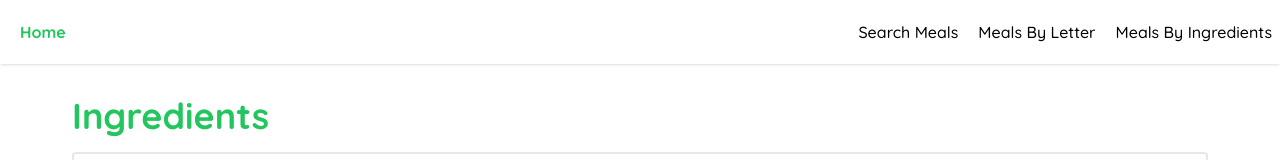
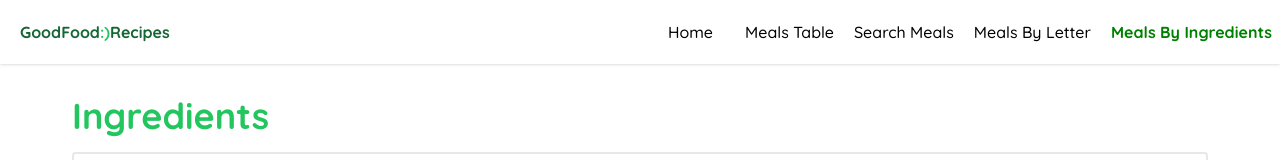
Before and after one commit to ciubiadi/Good-Food-Recipes, a Vue app: page /ingredients in a window 1280 px wide. Shown: the top 160 px of the page. Built offline with nearby package versions, Linux system fonts and the light colour scheme; no server answers.

Commit message:
colors and nav

```diff
--- a/src/components/DefaultLayout.vue
+++ b/src/components/DefaultLayout.vue
@@ -6,7 +6,7 @@ import Navbar from '../components/Navbar.vue'
 <template>
     <Navbar />
     <main>
-        <div class="max-w-[1200px] mx-auto">
+        <div class="min-w-[100%]">
             <router-view />
         </div>
     </main>
--- a/src/components/Meals.vue
+++ b/src/components/Meals.vue
@@ -1,5 +1,4 @@
 <script setup lang="ts">
-import { onMounted } from 'vue';
 import MealItem from './MealItem.vue';
 import { IMeal } from '../utils/types';
 
@@ -9,8 +8,6 @@ const { meals } = defineProps({
         type: Array as () => IMeal[]
     }
 })
-
-onMounted(() => console.log(meals))
 </script>
 
 <template>
--- a/src/components/Navbar.vue
+++ b/src/components/Navbar.vue
@@ -1,33 +1,65 @@
 <script setup lang="ts">
+import { useRoute } from 'vue-router';
+
+const route = useRoute();
+
+const isLinkActive = (path: string) => {
+  console.log('route.path', route.path)
+  console.log('path', path)
+  console.log(path == route.path)
+  return path == route.path;
+};
+
 </script>
 
 <template>
     <header class="bg-white shadow h-16 flex justify-between items-stretch">
+        <div class="inline-flex items-center h-full px-5 text-green-800 font-bold">
+            GoodFood<span class="text-green-500 font-bold">:)</span>Recipes
+        </div>
+        <div class="flex items-center gap-1">
             <router-link
                 :to="{ name: 'home' }"
-      class="inline-flex items-center h-full px-5 text-green-500 font-bold"
+                class="inline-flex items-center h-full px-5 transition-colors hover:bg-green-300 hover:text-white"
+                :class="{ 'active-link': isLinkActive('/')}"
             >
                 Home
             </router-link>
-    <div class="flex items-center gap-1">
+            <router-link
+                :to="{ name: 'mealsTable' }"
+                class="inline-flex items-center px-2 h-full transition-colors hover:bg-green-300 hover:text-white"
+                :class="{ 'active-link': isLinkActive('/meals-table')}"
+            >
+                Meals Table
+            </router-link>
             <router-link
                 :to="{ name: 'byName' }"
-        class="inline-flex items-center px-2 h-full transition-colors hover:bg-green-500 hover:text-white"
+                class="inline-flex items-center px-2 h-full transition-colors hover:bg-green-300 hover:text-white"
+                :class="{ 'active-link': isLinkActive('/by-name')}"
             >
                 Search Meals
             </router-link>
             <router-link
                 :to="{ name: 'byLetter' }"
-        class="inline-flex items-center px-2 h-full transition-colors hover:bg-green-500 hover:text-white"
+                class="inline-flex items-center px-2 h-full transition-colors hover:bg-green-300 hover:text-white"
+                :class="{ 'active-link': isLinkActive('/by-letter')}"
             >
                 Meals By Letter
             </router-link>
             <router-link
                 :to="{ name: 'ingredients' }"
-        class="inline-flex items-center px-2 h-full transition-colors hover:bg-green-500 hover:text-white"
+                class="inline-flex items-center px-2 h-full transition-colors hover:bg-green-300 hover:text-white"
+                :class="{ 'active-link': isLinkActive('/ingredients')}"
             >
                 Meals By Ingredients
             </router-link>
         </div>
   </header>
 </template>
+
+<style scoped>
+.active-link {
+  color: green;
+  font-weight: bolder;
+}
+</style>
--- a/src/router/index.ts
+++ b/src/router/index.ts
@@ -4,6 +4,7 @@ import SearchByIngredient from '../views/SearchByIngredient.vue'
 import SearchByLetter from '../views/SearchByLetter.vue'
 import SearchByName from '../views/SearchByName.vue'
 import MealDetails from '../views/MealDetails.vue'
+import MealsTable from '../views/MealsTable.vue'
 import Ingredients from '../views/Ingredients.vue'
 import DefaultLayout from '../components/DefaultLayout.vue'
 import GuestLayout from '../components/GuestLayout.vue'
@@ -17,6 +18,11 @@ const routes: RouteRecordRaw[] = [
             path: '/',
             name: 'home',
             component: Home,
+        },
+        {
+            path: '/meals-table',
+            name: 'mealsTable',
+            component: MealsTable,
         },
         {
             path: '/by-name/:name?',
--- a/src/store/actions.ts
+++ b/src/store/actions.ts
@@ -9,7 +9,6 @@ export function searchMeals({ commit } : any, keyword: string) {
 export function searchMealsByLetter({ commit } : any, letter: string) {
   axiosClient.get(`search.php?f=${letter}`)
     .then(({ data }) => {
-        console.log('data in searchMealsByLetter', data.meals)
       commit('setMealsByLetter', data.meals)
     })
 }
--- a/src/views/Home.vue
+++ b/src/views/Home.vue
@@ -16,8 +16,10 @@
 </script>
 
 <template>
-  <div class="p-8 pb-0 text-green-500">
-      <h1 class="text-4xl font-bold mb-4">Some Meals</h1>
+  <div class="max-w-[1200px] mx-auto">
+    <div class="p-8 pb-0 text-green-500">
+        <h1 class="text-4xl font-bold mb-4">Some Meals</h1>
+    </div>
+    <Meals :meals="meals" />
   </div>
-  <Meals :meals="meals" />
 </template>
--- a/src/views/Ingredients.vue
+++ b/src/views/Ingredients.vue
@@ -34,6 +34,7 @@ onMounted(() => {
 </script>
 
 <template>
+    <div class="max-w-[1200px] mx-auto">
         <div class="p-8 pb-0">
         <h1 class="text-4xl font-bold mb-4 text-green-500">Ingredients</h1>
         </div>
@@ -41,7 +42,7 @@ onMounted(() => {
         <input
             type="text"
             v-model="keyword"
-        class="rounded border-2 bg-white border-gray-200 focus:ring-green-500 focus:border-orange-500 mb-3 w-full"
+            class="rounded border-2 bg-white border-gray-200 focus:ring-green-500 focus:border-green-500 mb-3 w-full"
             placeholder="Search for Ingredients"
         />
         <div class="grid grid-cols-1 md:grid-cols-2 gap-3">
@@ -55,4 +56,5 @@ onMounted(() => {
             </a>
         </div>
         </div>
+    </div>
   </template>
--- /dev/null
+++ b/src/views/MealsTable.vue
@@ -0,0 +1,11 @@
+<script setup lang="ts">
+
+</script>
+
+<template>
+<h1>Table</h1>
+</template>
+
+<sript>
+
+</sript>
--- a/src/views/SearchByIngredient.vue
+++ b/src/views/SearchByIngredient.vue
@@ -15,8 +15,10 @@ onMounted(() => {
 </script>
 
 <template>
-    <div class="p-8 pb-0">
-        <h1 class="text-4xl font-bold mb-4 text-green-500">Meals for {{ ingredient.strIngredient }}</h1>
+    <div class="max-w-[1200px] mx-auto">
+        <div class="p-8 pb-0">
+            <h1 class="text-4xl font-bold mb-4 text-green-500">Meals for {{ ingredient.strIngredient }}</h1>
+        </div>
+        <Meals :meals="meals" />
     </div>
-    <Meals :meals="meals" />
 </template>
--- a/src/views/SearchByLetter.vue
+++ b/src/views/SearchByLetter.vue
@@ -13,13 +13,12 @@ import Meals from '../components/Meals.vue';
   })
 
   onMounted(() => {
-    console.log('meals in SeachByLetter', meals)
-    console.log('route from SeachByLetter', route)
     store.dispatch('searchMealsByLetter', route.params.letter);
   })
 </script>
 
 <template>
+    <div class="max-w-[1200px] mx-auto">
         <div class="p-8 pb-0">
             <h1 class="text-4xl font-bold mb-4 text-green-500">
                 Meals by Letter
@@ -36,4 +35,5 @@ import Meals from '../components/Meals.vue';
             </router-link>
         </div>
         <Meals :meals="meals" />
+    </div>
 </template>
--- a/src/views/SearchByName.vue
+++ b/src/views/SearchByName.vue
@@ -14,8 +14,6 @@ const keyword = ref('');
 const meals = computed(() => (store.state as IState).searchedMeals);
 
 const searchMeals = () => {
-    // console.log('searchMeals')
-    // console.log('keyword ', keyword)
     // axiosClient.get(`seaerch.php?s=${keyword.value}`);
     if(keyword.value){
         store.dispatch('searchMeals', keyword.value)
@@ -33,6 +31,7 @@ onMounted(() => {
 </script>
 
 <template>
+    <div class="max-w-[1200px] mx-auto">
         <div class="p-8 pb-0">
             <h1 class="text-4xl font-bold mb-4 text-green-500">
                 Meals by Letter
@@ -49,4 +48,5 @@ onMounted(() => {
         </div>
 
         <Meals :meals="meals" />
+    </div>
 </template>
```
Lines whose indentation alone changed are shown as unchanged.
